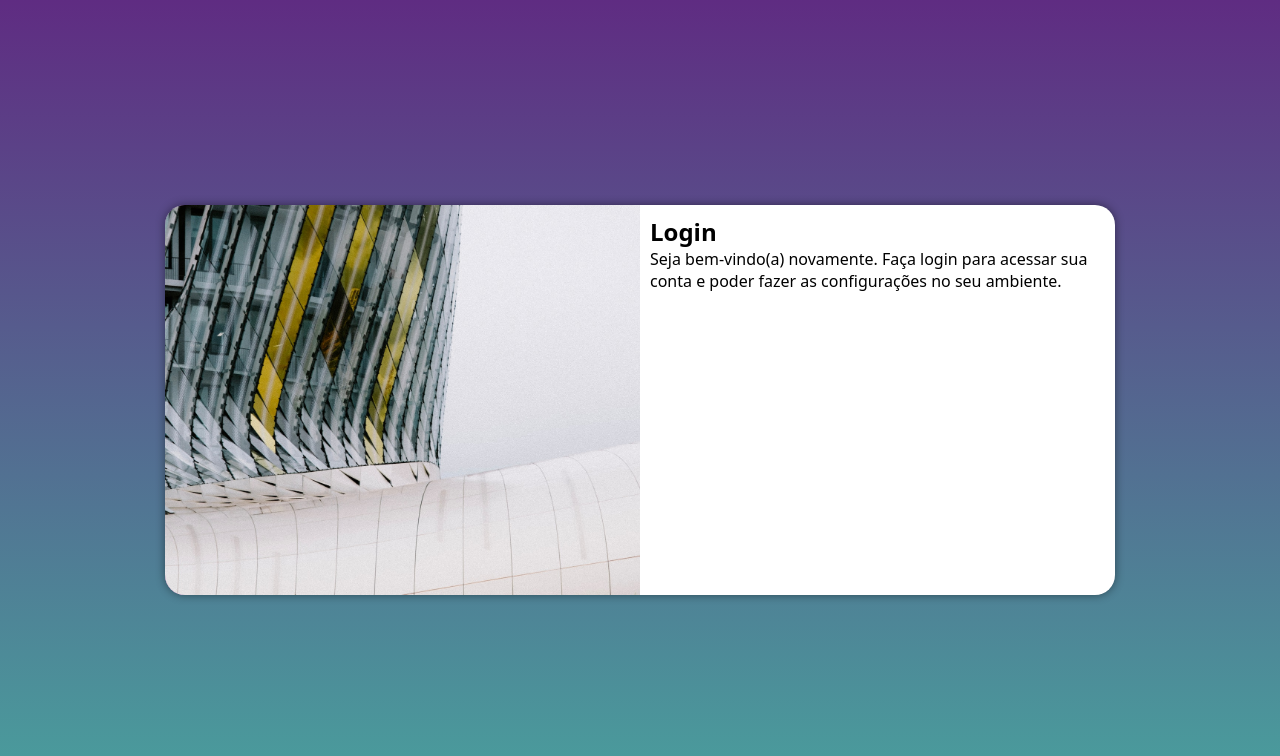
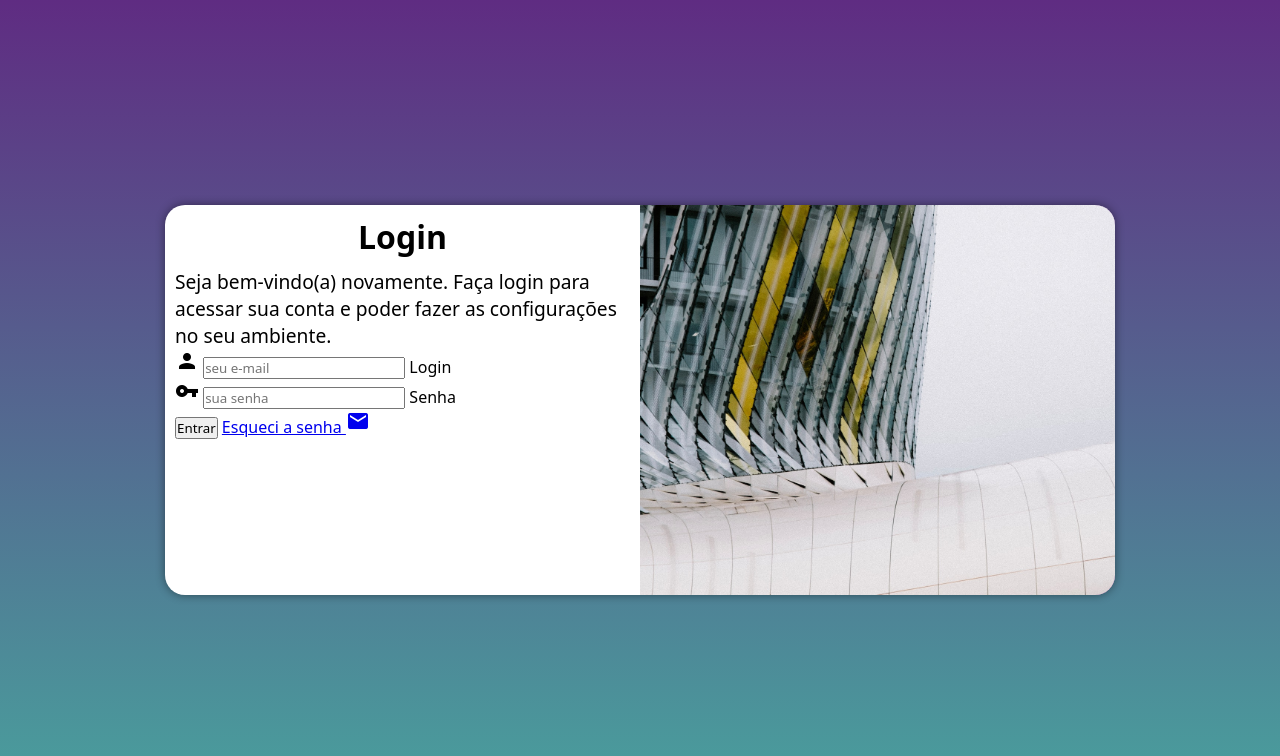
Before and after one commit to elainyjorge/projeto-login, a plain HTML site: page index.html in a window 1280 px wide. Drawn offline with Linux system fonts and the light colour scheme.

Commit message:
adicionei o formulario

```diff
--- a/estilos/media-query.css
+++ b/estilos/media-query.css
@@ -33,14 +33,22 @@
     }
 
     section#login div#imagem {
-        float: left;
+        float: right;
         width: 50%;
         height: 100%;
     }
 
     section#login div#formulario {
-        float: right;
+        float: left;
         width: 50%;
+    }
 
+    div#formulario h1 {
+        font-size: 2em;
     }
+
+    div#formulario p {
+        font-size: 1.2em;
+    }
+
 }
--- a/estilos/style.css
+++ b/estilos/style.css
@@ -54,3 +54,12 @@
     display: block;
     padding: 10px;
  }
+
+ div#formulario h1 {
+   text-align: center;
+   margin-bottom: 10px;
+ }
+
+ div#formulario p {
+   font-size: 0.8em;
+ }
--- a/index.html
+++ b/index.html
@@ -5,6 +5,7 @@
     <meta http-equiv="X-UA-Compatible" content="IE=edge">
     <meta name="viewport" content="width=device-width, initial-scale=1.0">
     <title>Login</title>
+    <link href="https://fonts.googleapis.com/icon?family=Material+Icons" rel="stylesheet">
     <link rel="stylesheet" href="estilos/style.css">
     <link rel="stylesheet" href="estilos/media-query.css">
 </head>
@@ -17,8 +18,21 @@
             <div id="formulario">
               <h1>Login</h1>
               <p>Seja bem-vindo(a) novamente. Faça login para acessar sua conta e poder fazer as configurações no seu ambiente.</p>
-              <form action="login.php" method="post">
-
+              <form action="login.php" method="post" autocomplete="on">
+                <div class="campo">
+                    <span class="material-icons md-dark">person</span>
+                    <input type="email" name="login" id="ilogin" placeholder="seu e-mail" autocomplete="email" required maxlength="30">
+                    <label for="ilogin">Login</label>
+                </div>
+                <div class="campo">
+                    <span class="material-icons md-dark">vpn_key</span>
+                    <input type="password" name="senha" id="isenha" placeholder="sua senha" autocomplete="current-password" required minlength="8" maxlength="20">
+                    <label for="isenha">Senha</label>
+                </div>
+                <input type="submit" value="Entrar">
+                <a href="esqueci.html">
+                    Esqueci a senha  <span class="material-icons md-dark">mail</span>
+                </a>
               </form>
             </div>
         </section>
```
